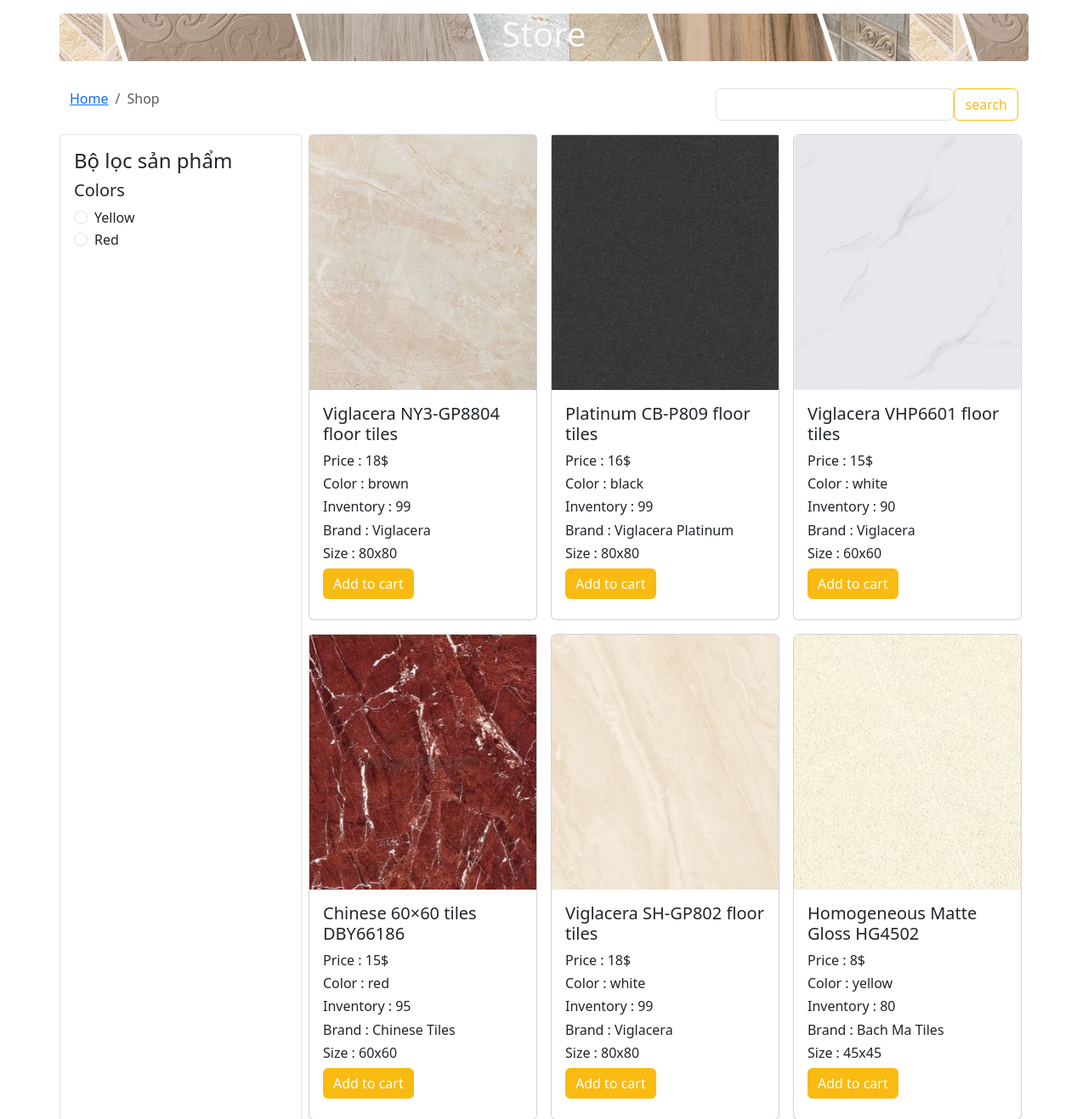
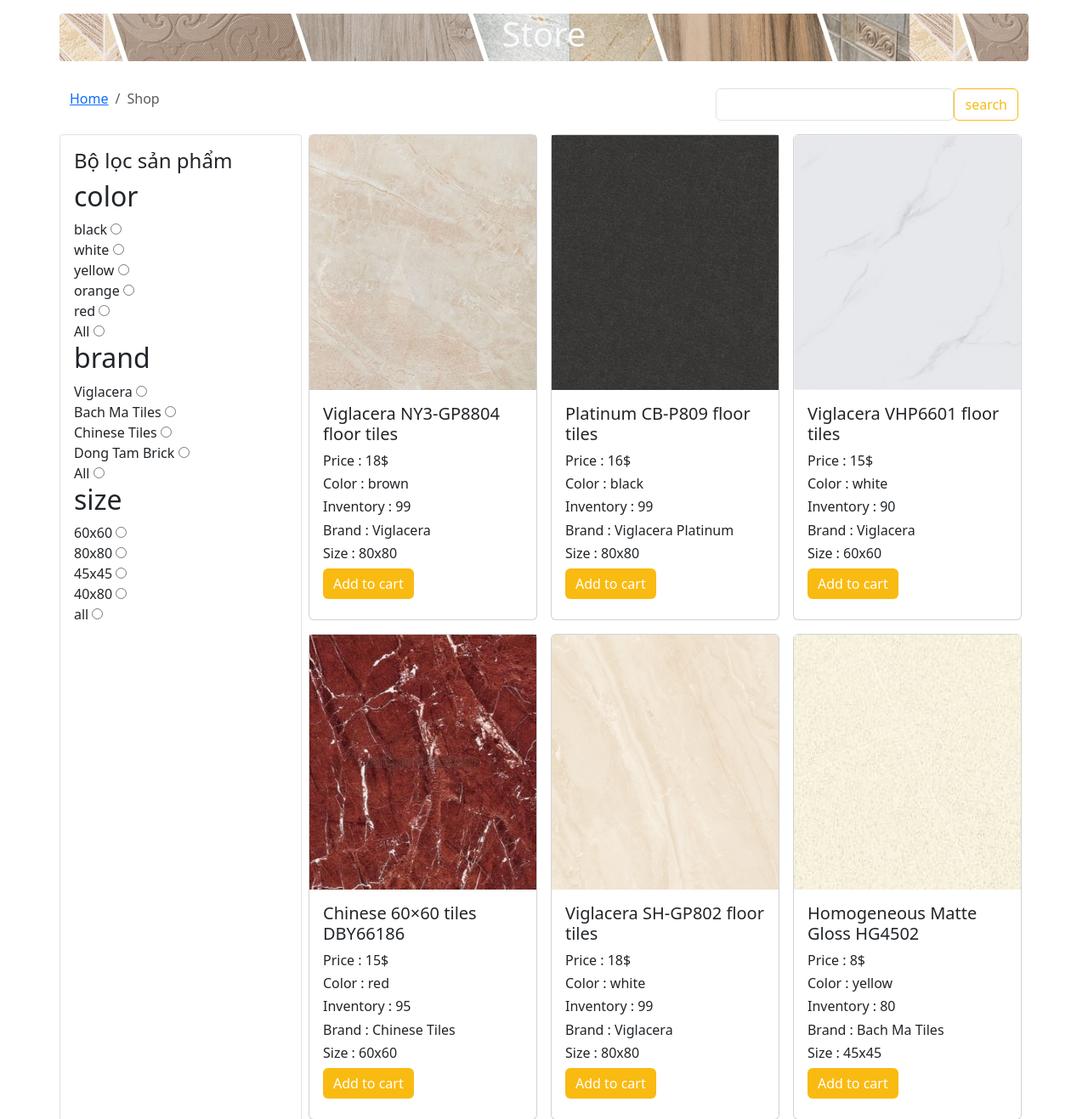
Before and after one commit to huongcaoha1994/ceramic-tiles, a PHP site: page /shop.php in a window 1280 px wide. Shown: the part 96-1413 px from the top of the page at 85% size. Run offline with PHP 8.4, Linux system fonts and the light colour scheme; the visitor is signed in with stand-in values (Sample User, id 1); data comes from the database, SQL or seed files in the repository; data that the repository does not hold is empty.

Commit message:
update code demo filter

```diff
--- a/SRC/view/filter-color.php
+++ b/SRC/view/filter-color.php
@@ -1,14 +1,44 @@
 <?php
 session_start();
 if ($_SERVER["REQUEST_METHOD"] === "POST") {
-  $color = $_POST['color'];
-  $_SESSION['color'] = $color ;
-  $brand = $_POST['brand'] ;
-  $_SESSION['brand'] = $brand ;
-  $size = $_POST['size'] ;
-  $_SESSION['size'] = $size ;
+  if(isset($_POST['color'])){
+    $color = $_POST['color'];
+    if($color === ""){
+      unset($_SESSION['color']);
+    }
+    else {
+      $_SESSION['color'] = $color ;
+    }
+  }
 
-// if($color === ""){
+  if(isset($_POST['brand'])){
+    $brand = $_POST['brand'];
+    if($brand === ""){
+      unset($_SESSION['brand']);
+    }
+    else {
+      $_SESSION['brand'] = $brand ;
+    }
+  }
+
+  if(isset($_POST['size'])){
+    $size = $_POST['size'];
+    if($size === ""){
+      unset($_SESSION['size']);
+    }
+    else {
+      $_SESSION['size'] = $size ;
+    }
+  }
+
+//   $color = $_POST['color'];
+//   $_SESSION['color'] = $color ;
+//   $brand = $_POST['brand'] ;
+//   $_SESSION['brand'] = $brand ;
+//   $size = $_POST['size'] ;
+//   $_SESSION['size'] = $size ;
+
+// if($_SESSION['color'] === ""){
 //   unset($_SESSION['color']);
 // }
 
@@ -20,32 +50,45 @@ if ($_SERVER["REQUEST_METHOD"] === "POST") {
 //   unset($_SESSION['size']);
 // }
 
-if($color !== ""){
-  $select_filter = "SELECT * FROM products WHERE color = '$color';" ;
-  if($brand !== ""){
-    $select_filter = "SELECT * FROM products WHERE color = '$color' and brand = '$brand';" ;
+if(isset($_SESSION['color'])){
+  $color = $_SESSION['color'] ;
+  $select_filter = "SELECT * FROM products WHERE color = '$color'" ;
+  if(isset($_SESSION['brand'])){
+    $brand = $_SESSION['brand'] ;
+    $select_filter = $select_filter." and brand = '$brand'" ;
   }
-  if($size !== ""){
-    $select_filter = "SELECT * FROM products WHERE color = '$color' and brand = '$brand' and size = '$size';" ;
+  if(isset($_SESSION['size'])){
+    $size = $_SESSION['size'] ;
+    $select_filter = $select_filter." and size = '$size'" ;
   }
 }
-else if($brand !== ""){
-  $select_filter = "SELECT * FROM products WHERE brand = '$brand';" ;
-  if($color !== ""){
-    $select_filter = "SELECT * FROM products WHERE brand = '$brand' and color = '$color';" ;
+else if(isset($_SESSION['brand'])){
+  $brand = $_SESSION['brand'] ;
+  $select_filter = "SELECT * FROM products WHERE brand = '$brand'" ;
+  if(isset($_SESSION['color'])){
+    $color = $_SESSION['color'] ;
+    $select_filter = $select_filter." and color = '$color'" ;
   }
-  if($size !== ""){
-    $select_filter = "SELECT * FROM products WHERE brand = '$brand' and color = '$color' and size = '$size';" ;
+  if(isset($_SESSION['size'])){
+    $size = $_SESSION['size'] ;
+    $select_filter = $select_filter." and size = '$size'" ;
   }
 }
-else if($size !== ""){
-  $select_filter = "SELECT * FROM products WHERE size = '$size';" ;
-  if($brand !== ""){
-    $select_filter = "SELECT * FROM products WHERE size = '$size' and brand = '$brand';" ;
+
+else if(isset($_SESSION['size'])){
+  $size = $_SESSION['size'] ;
+  $select_filter = "SELECT * FROM products WHERE size = '$size'" ;
+  if(isset($_SESSION['brand'])){
+    $brand = $_SESSION['brand'] ;
+    $select_filter = $select_filter." and brand = '$brand'" ;
   }
-  if($color !== ""){
-    $select_filter = "SELECT * FROM products WHERE size = '$size' and brand = '$brand' and color = '$color';" ;
+  if(isset($_SESSION['color'])){
+    $color = $_SESSION['color'] ;
+    $select_filter = $select_filter." and color = '$color'" ;
   }
+}
+else {
+  $select_filter = "SELECT * FROM products ;";
 }
 
     include("../core/model/database.php");
@@ -83,6 +126,9 @@ else if($size !== ""){
       }
 
   }
+  else {
+    echo "Không tìm thấy sản phẩm nào !" ;
+  }
 
 }
 else {
--- a/SRC/view/shop.php
+++ b/SRC/view/shop.php
@@ -7,13 +7,41 @@
     <script src="https://ajax.googleapis.com/ajax/libs/jquery/3.6.0/jquery.min.js"></script>
   <script>
 
-    function filter_color(color) {
+   function filter_color(color) {
       $.ajax({
         url: "filter-color.php",
         type: "POST",
         data: { color: color },
         success: function(response) {
-          $("#color").html(response); // Cập nhật nội dung danh sách sản phẩm
+          $("#filter").html(response); // Cập nhật nội dung danh sách sản phẩm
+        },
+        error: function(jqXHR, textStatus, errorThrown) {
+          console.error("Error:", textStatus, errorThrown);
+        }
+      });
+    }
+
+    function filter_brand(brand) {
+      $.ajax({
+        url: "filter-color.php",
+        type: "POST",
+        data: { brand: brand },
+        success: function(response) {
+          $("#filter").html(response); // Cập nhật nội dung danh sách sản phẩm
+        },
+        error: function(jqXHR, textStatus, errorThrown) {
+          console.error("Error:", textStatus, errorThrown);
+        }
+      });
+    }
+
+    function filter_size(size) {
+      $.ajax({
+        url: "filter-color.php",
+        type: "POST",
+        data: { size: size },
+        success: function(response) {
+          $("#filter").html(response); // Cập nhật nội dung danh sách sản phẩm
         },
         error: function(jqXHR, textStatus, errorThrown) {
           console.error("Error:", textStatus, errorThrown);
@@ -63,23 +91,64 @@ include("header.php");
     <div class="row">
         <div class="d-none col-lg-3 d-lg-block border rounded-1 p-3">
             <h4>Bộ lọc sản phẩm</h4>
-            <h5>Colors</h5>
-            <div class="form-check">
-                <input class="form-check-input" type="radio" name="color" id="flexRadioDefault1" onclick="filter-color('yellow')">
-                <label class="form-check-label" for="flexRadioDefault1">
-                    Yellow
-                </label>
-            </div>
-            <div class="form-check">
-                <input class="form-check-input" type="radio" name="color" id="flexRadioDefault2" onclick="filter-color('red')">
-                <label class="form-check-label" for="flexRadioDefault2">
-                    Red
-                </label>
-            </div>
+            <h2>color</h2>
+    <label for="color">black</label>
+    <input type="radio" name="color" value="black" onclick="filter_color('black')">
+    <br>
+    <label for="color">white</label>
+    <input type="radio" name="color" value="white" onclick="filter_color('white')">
+    <br>
+    <label for="color">yellow</label>
+    <input type="radio" name="color" value="yellow" onclick="filter_color('yellow')">
+    <br>
+    <label for="color">orange</label>
+    <input type="radio" name="color" value="orange" onclick="filter_color('orange')">
+    <br>
+    <label for="color">red</label>
+    <input type="radio" name="color" value="red" onclick="filter_color('red')">
+    <br>
+    <label for="color">All</label>
+    <input type="radio" name="color" value="" onclick="filter_color('')">
+    <br>
+
+    <h2>brand</h2>
+    <label for="brand">Viglacera</label>
+    <input type="radio" name="brand" value="Viglacera" onclick="filter_brand('Viglacera')">
+    <br>
+    <label for="brand">Bach Ma Tiles</label>
+    <input type="radio" name="brand" value="Bach Ma Tiles" onclick="filter_brand('Bach Ma Tiles')">
+    <br>
+    <label for="brand">Chinese Tiles</label>
+    <input type="radio" name="brand" value="Chinese Tiles" onclick="filter_brand('Chinese Tiles')">
+    <br>
+    <label for="brand">Dong Tam Brick</label>
+    <input type="radio" name="brand" value="Dong Tam Brick" onclick="filter_brand('Dong Tam Brick')">
+    <br>
+    <label for="brand">All</label>
+    <input type="radio" name="brand" value="" onclick="filter_brand('')">
+    <br>
+
+    <h2>size</h2>
+    <label for="size">60x60</label>
+    <input type="radio" name="size" value="60x60" onclick="filter_size('60x60')">
+    <br>
+    <label for="size">80x80</label>
+    <input type="radio" name="size" value="80x80" onclick="filter_size('80x80')">
+    <br>
+    <label for="size">45x45</label>
+    <input type="radio" name="size" value="45x45" onclick="filter_size('45x45')">
+    <br>
+    <label for="size">40x80</label>
+    <input type="radio" name="size" value="40x80" onclick="filter_size('40x80')">
+    <br>
+    <label for="size">all</label>
+    <input type="radio" name="size" value="" onclick="filter_size('')">
+    <br>
+
         </div>
 
         <div class="col-12 col-lg-9">
-            <div class="row">
+            <div class="row" id="filter">
                 <?php
                if(isset($_SESSION['color']) || isset($_SESSION['brand']) || isset($_SESSION['size'])){
                 include("filter-color.php");
```
Also changed, not shown: SRC/core/model/login.php (+11 -4 lines), SRC/view/demo-checkbox.php (+27 -6 lines).
